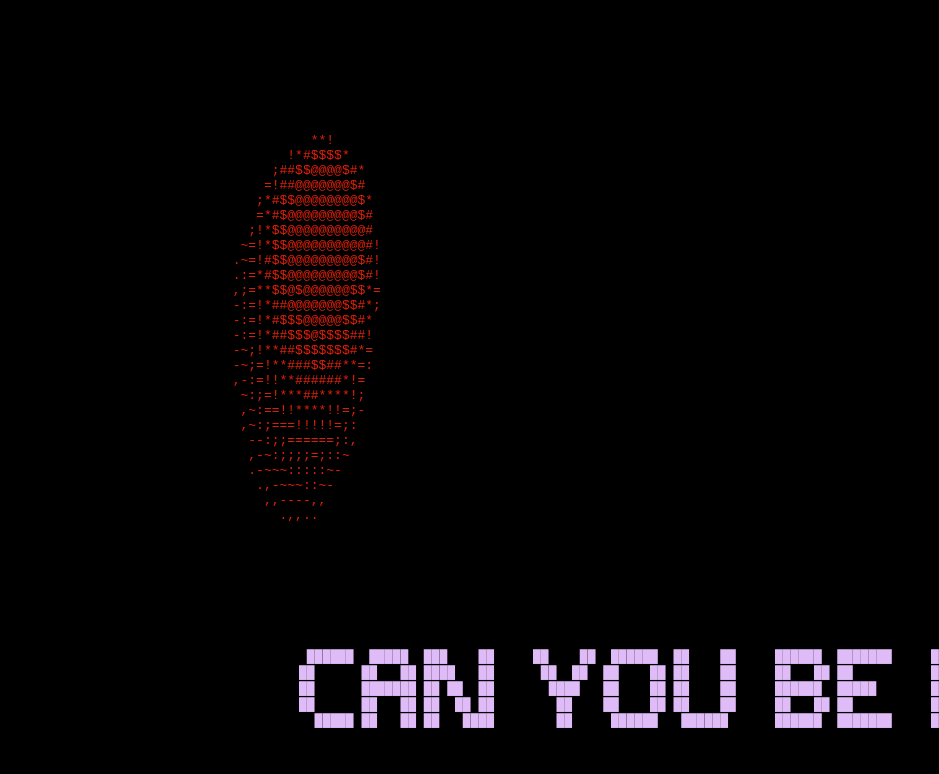
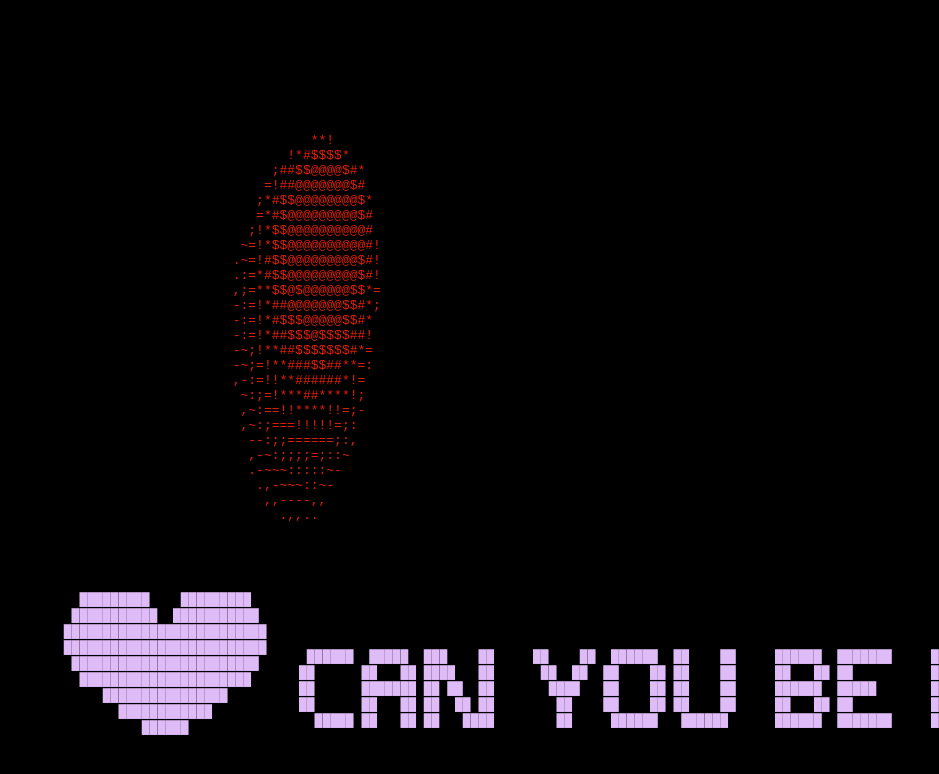
Before and after one commit to Superspeicher/My-website, a plain HTML site: page heart2test.html in a window 1280 px wide. Shown: the top 774 px of the page, without its empty margins (341-1280 px from the left). Drawn offline with Linux system fonts and the light colour scheme.

Commit message:
Add files via upload

```diff
--- a/heart2test.html
+++ b/heart2test.html
@@ -252,7 +252,15 @@
   <pre id="scrolling-text9">██      ██   ██ ██  ██ ██        ██    ██    ██ ██    ██     ██   ██ ██          ██  ██  ██ ██ ██  ██ ██ ██            ▀▀    </pre>
   <pre id="scrolling-textA">  █████ ██   ██ ██   ████        ██     ██████   ██████      ██████  ███████     ██      ██ ██ ██   ████ ███████       ██    </pre>
 
-
+  <pre id="scrolling-textB" class="pulsate">   █████████    █████████       </pre>
+  <pre id="scrolling-textC" class="pulsate">  ███████████  ███████████      </pre>
+  <pre id="scrolling-textD" class="pulsate"> ██████████████████████████     </pre>
+  <pre id="scrolling-textE" class="pulsate"> ██████████████████████████     </pre>
+  <pre id="scrolling-textF" class="pulsate">  ████████████████████████      </pre>
+  <pre id="scrolling-textG" class="pulsate">   ██████████████████████       </pre>
+  <pre id="scrolling-textH" class="pulsate">      ████████████████          </pre>
+  <pre id="scrolling-textI" class="pulsate">        ████████████            </pre>
+  <pre id="scrolling-textJ" class="pulsate">           ██████               </pre>
 
 
 
```
